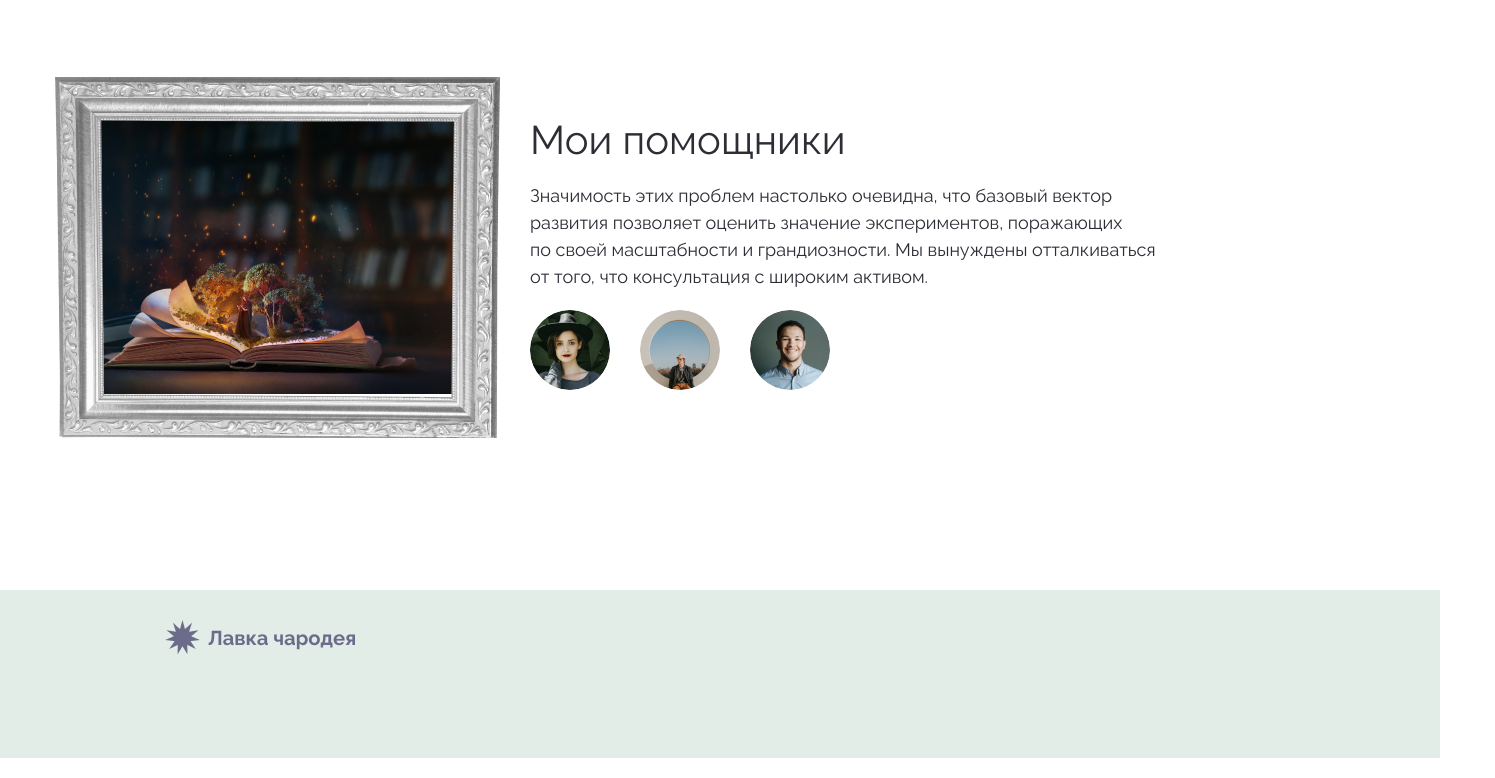
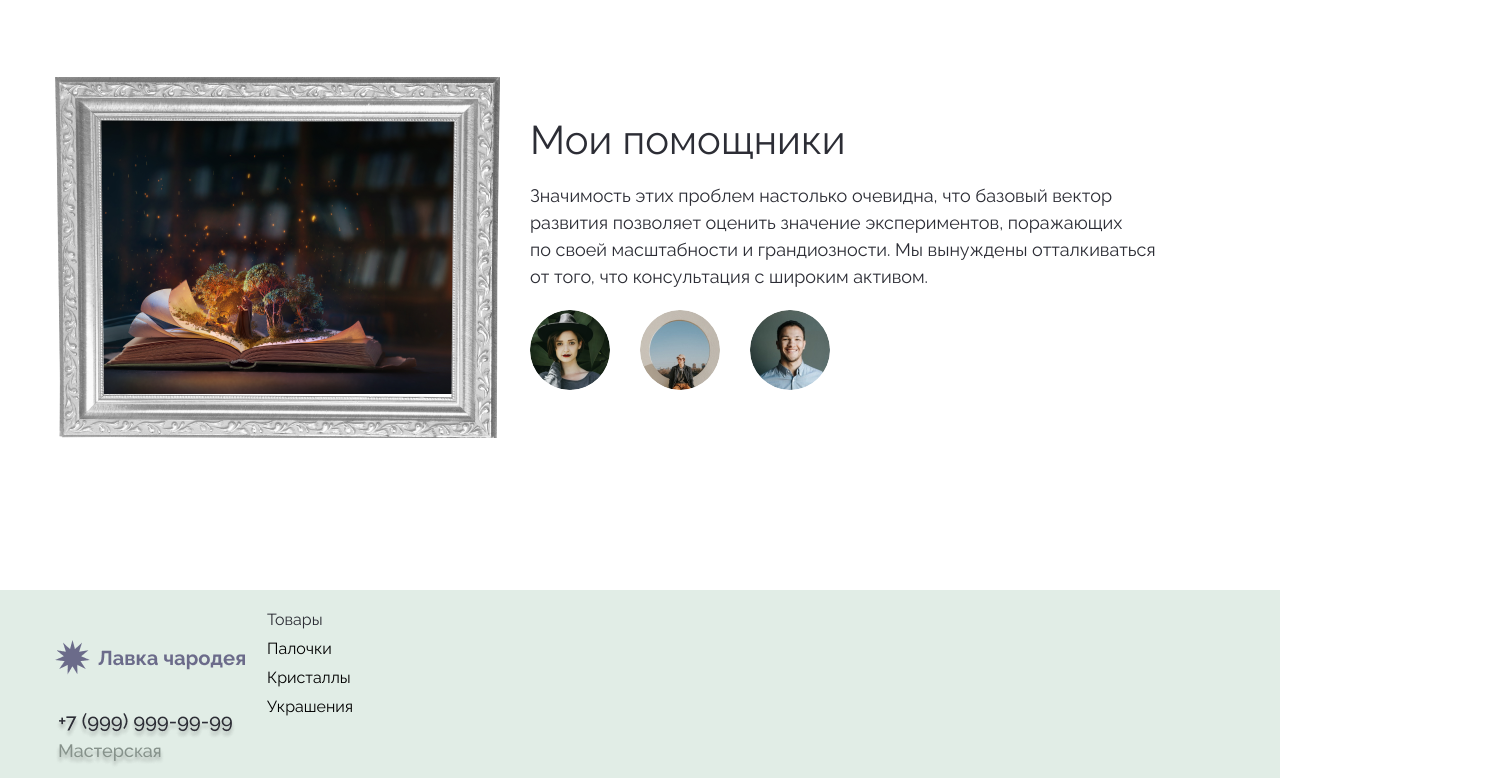
Before and after one commit to EgorchikBS/EgorchikBS.github.io, a plain HTML site: page lavka/index.html in a window 1280 px wide. Shown: the part 3003-3781 px from the top of the page, 1495 px wide, since content can reach past the window. Drawn offline with Linux system fonts and the light colour scheme.

Commit message:
Add files via upload

```diff
--- a/lavka/assets/css/style.css
+++ b/lavka/assets/css/style.css
@@ -471,12 +471,17 @@ align-items: flex-start;
 gap: 30px;
 }
 
-.footer_wrapper{
+
+.footer{
+    background: #E1EDE6;
+    padding-top: 20px;
+}
+.footer__wrapper{
     width: 1440px;
 height: 168px;
 flex-shrink: 0;
-background: #E1EDE6;
-
+display: flex;
+gap: 20px;
 }
 
 .footer_logo{
@@ -485,6 +490,20 @@ height: 35px;
 align-items: center;
 gap: 8px;
 flex-shrink: 0;
-margin-left: 165px;
 margin-top: 30px;
 }
+.footer_cat{
+    display: flex;
+    flex-direction: column;
+    gap: 10px;
+}
+.footer_cat-name{
+    color: #2C2D35;
+}
+.footer_phone{
+    margin-top: 30px;
+    display: flex;
+}
+.footer_cut{
+
+}
--- a/lavka/index.html
+++ b/lavka/index.html
@@ -189,29 +189,21 @@
     </div>
 
     <div class="footer">
-        <div class="footer_container">
-            <div class="footer_wrapper">
-                <div class="footer_left">
-                    <div class="footer_info">
-                        <img src="assets/images/footer_logo.png" alt="" class="footer_logo">
-
-                        </div>
-
-
-                    </div>
-
-
-
-
+        <div class="container">
+            <div class="footer__wrapper">
+                <div class="footer_info">
+                    <img src="assets/images/footer_logo.png" alt="" class="footer_logo">
+                    <img src="assets/images/phome.png" alt="" class="footer_phone">
                 </div>
-
-
+                <div class="footer_cat">
+                    <div class="footer_cat-name">Товары</div>
+                    <div class="footer_link">Палочки</div>
+                    <div class="footer_link">Кристаллы</div>
+                    <div class="footer_link">Украшения</div>
+                </div>
             </div>
-
         </div>
-
     </div>
-
 
     <script src="./assets/js/main.js"></script>
 </body>
```
Also changed, not shown: lavka/assets/images/abaut us.png (added), lavka/assets/images/phome.png (added), lavka/assets/images/tovars.png (added).
